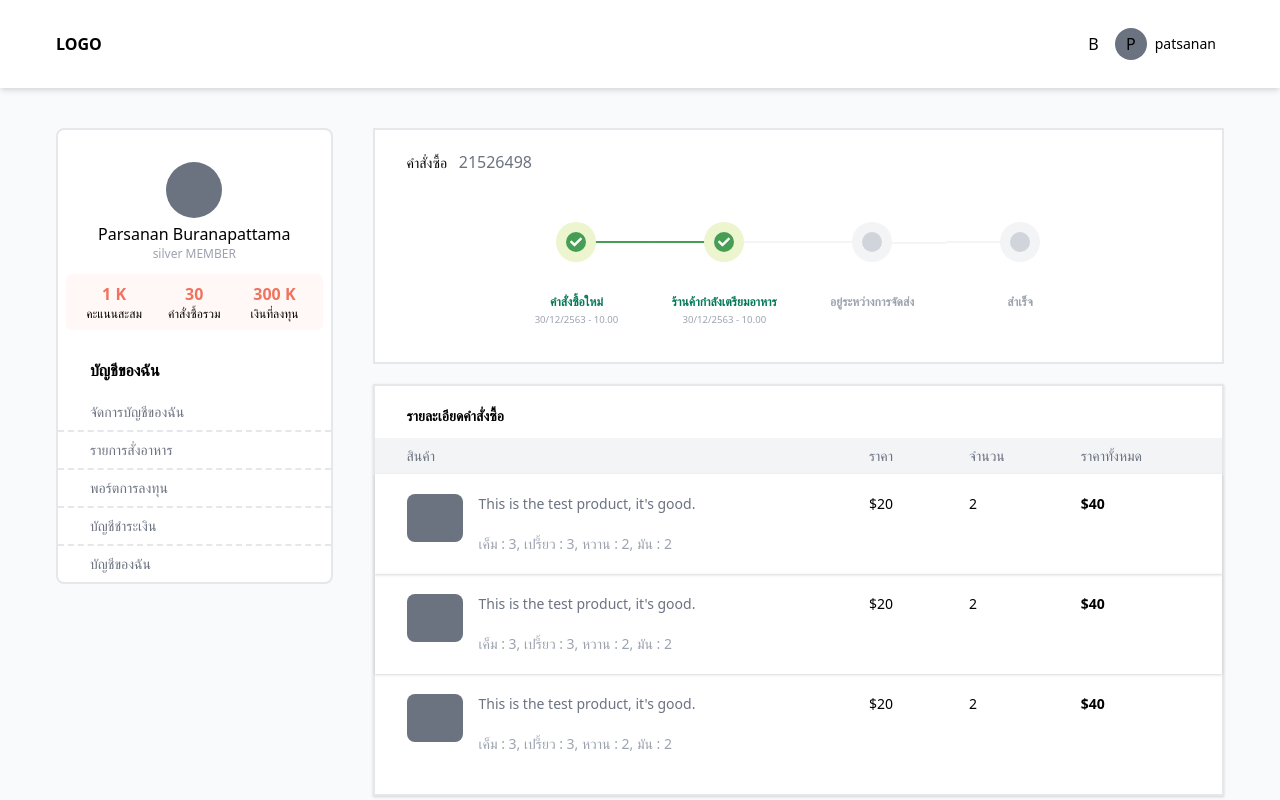
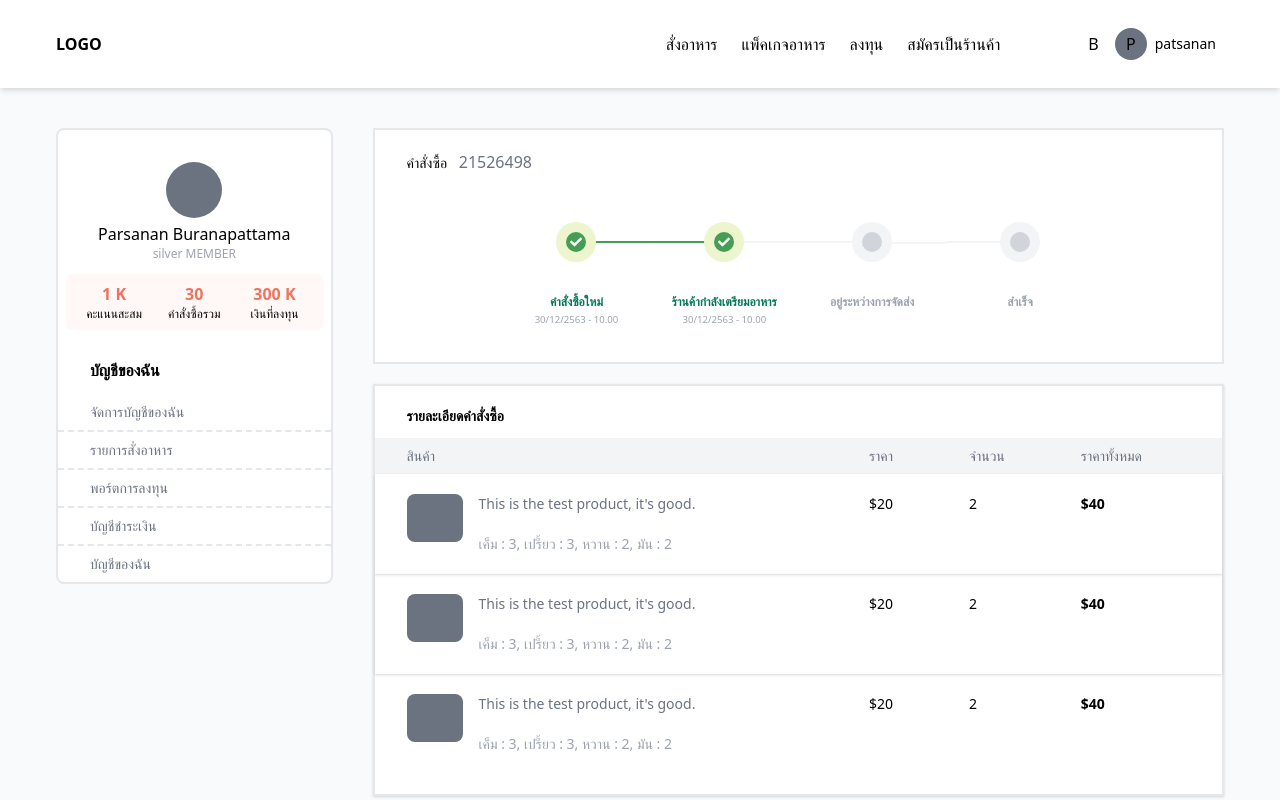
Before and after one commit to TheKillerz7/reactfrontend, a React (Create React App) app: page / in a window 1280 px wide. Shown: the top 800 px of the page. Built offline with nearby package versions, Linux system fonts and the light colour scheme.

Commit message:
refactor: Navbar

```diff
--- a/src/App.js
+++ b/src/App.js
@@ -72,7 +72,7 @@ function App() {
   }
 
   return (
-    <>
+    <div className="overflow-x-hidden">
       <Navbar info={navInfo} />
       <div className="bg-gray-50">
         <div className="lg:grid lg:items-center lg:gap-10 lg:justify-between lg:px-14 lg:pt-10 bg-gray-50 mx-auto" style={{ gridTemplateColumns: "max-content 1fr", maxWidth: "1500px" }}>
@@ -86,7 +86,7 @@ function App() {
         </div>
       </div>
       <Footer />
-    </>
+    </div>
   );
 }
 
--- a/src/components/partials/Navbar.js
+++ b/src/components/partials/Navbar.js
@@ -8,8 +8,8 @@ const Navbar = ({ info }) => {
         <div className="nav-container lg:px-14 lg:py-7 relative shadow-md flex items-center justify-between px-5 py-3 bg-white">
             <div className="logo font-semibold">LOGO</div>
             <div className="menu-container flex">
-                <ul className={"menu-list lg:flex-row text-lg flex flex-col justify-center w-full items-center bg-white transform left-0 top-0 z-20 fixed h-screen mr-16 transition duration-300 " + (!transform && "translate-x-full")}>
-                    <div className="absolute z-30 text-3xl right-7 top-5" onClick={() => setTransform(false)}>x</div>
+                <ul className={"menu-list xl:text-base lg:text-sm lg:flex-row lg:static lg:h-auto lg:transform-none text-lg flex flex-col justify-center w-full items-center bg-white transform left-0 top-0 z-20 fixed h-screen mr-16 transition duration-300 " + (!transform && "translate-x-full")}>
+                    <div className="lg:hidden absolute z-30 text-3xl right-7 top-5" onClick={() => setTransform(false)}>x</div>
                     <li className="lg:mr-6 lg:mb-0 mb-10">สั่งอาหาร</li>
                     <li className="lg:mr-6 lg:mb-0 mb-10">แพ็คเกจอาหาร</li>
                     <li className="lg:mr-6 lg:mb-0 mb-10">ลงทุน</li>
```
